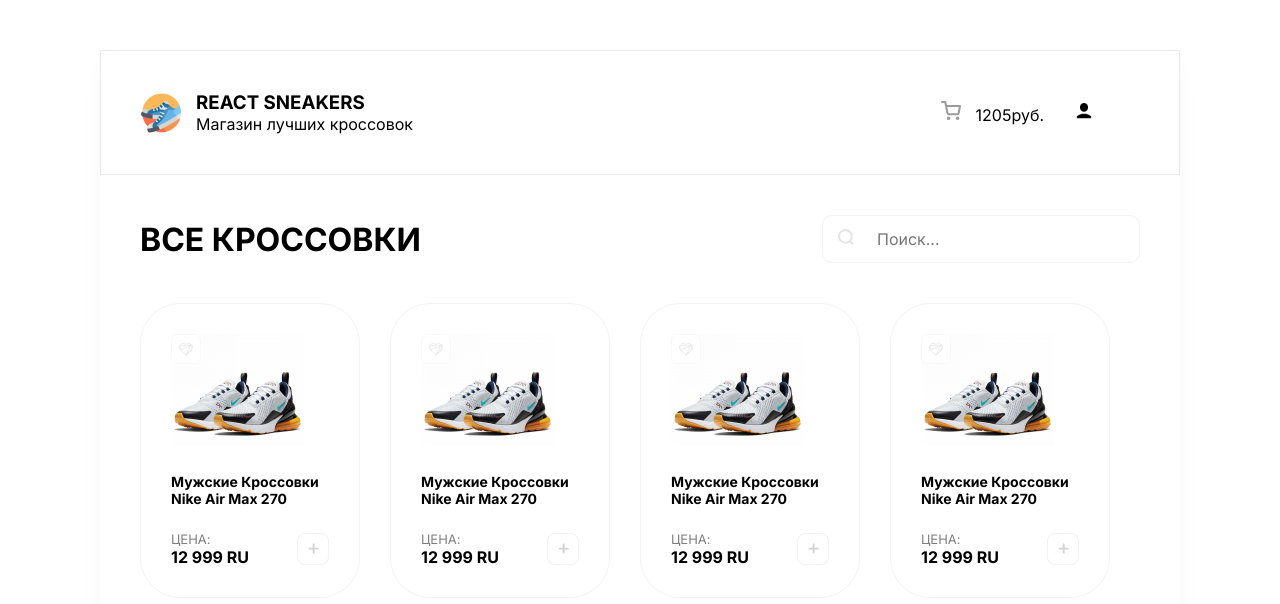
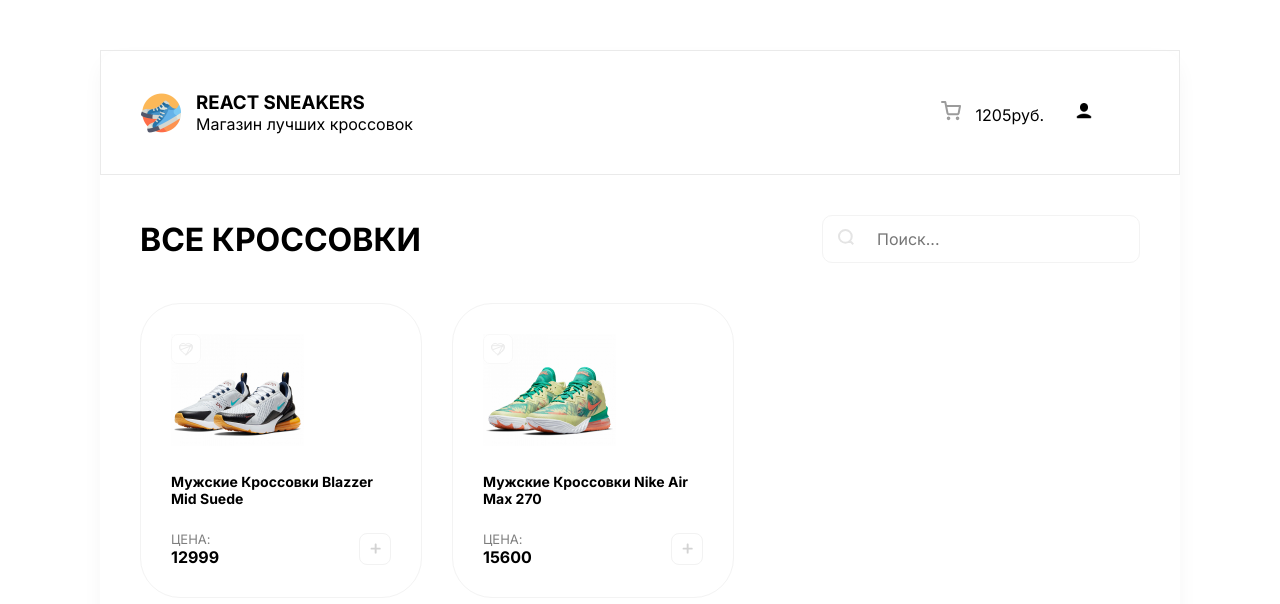
Before and after one commit to VitalikKolesnikov/react-sneakers, a React (Create React App) app: page / in a window 1280 px wide. Shown: the top 604 px of the page. Built offline with nearby package versions, Linux system fonts and the light colour scheme.

Commit message:
add props

```diff
--- a/src/App.js
+++ b/src/App.js
@@ -1,6 +1,18 @@
 import Card from './components/Card';
 import Drawer from './components/Drawer';
 import Header from './components/Header';
+
+const arr = [
+  {
+    name: 'Мужские Кроссовки Nike Air Max 270',
+    price: 12999,
+  },
+  {
+    name: 'Мужские Кроссовки Blazzer Mid Suede',
+    price: 15600,
+  }
+]
+
 
 function App() {
   return (
@@ -16,10 +28,17 @@
           </div>
         </div>
         <div className="sneakers">
+          <Card
+          title = "Мужские Кроссовки Blazzer Mid Suede"
+          price = "12999"
+          image = "/img/sneakers/1.jpg"/>
+          <Card
+          title = "Мужские Кроссовки Nike Air Max 270"
+          price = "15600"
+          image = "/img/sneakers/9.jpg"/>
+          {/* {arr.map((obj) => (
           <Card/>
-          <Card/>
-          <Card/>
-          <Card/>
+          ))}  */}
         </div>
       </div>
     </div>
--- a/src/components/Card.js
+++ b/src/components/Card.js
@@ -1,17 +1,17 @@
 import App from "../App"
 
-function Card() {
+function Card(props) {
     return (
         <div className="card">
           <div className="favorite">
             <img src="/img/heart-unl.svg" alt="heart"/>
           </div>
-          <img width={133} height={112} src="/img/sneakers/1.jpg" alt="#"/>
-          <h5>Мужские Кроссовки Nike Air Max 270</h5>
+          <img width={133} height={112} src={props.image} alt="#"/>
+          <h5>{props.title}</h5>
           <div className="card-button">
             <div className="card-price">
               <span>Цена:</span>
-              <b>12 999 RU</b>
+              <b>{props.price}</b>
             </div>
             <button className="button">
               <img width={11} height={11} src="/img/plus.svg" alt="Plus"/>
```
